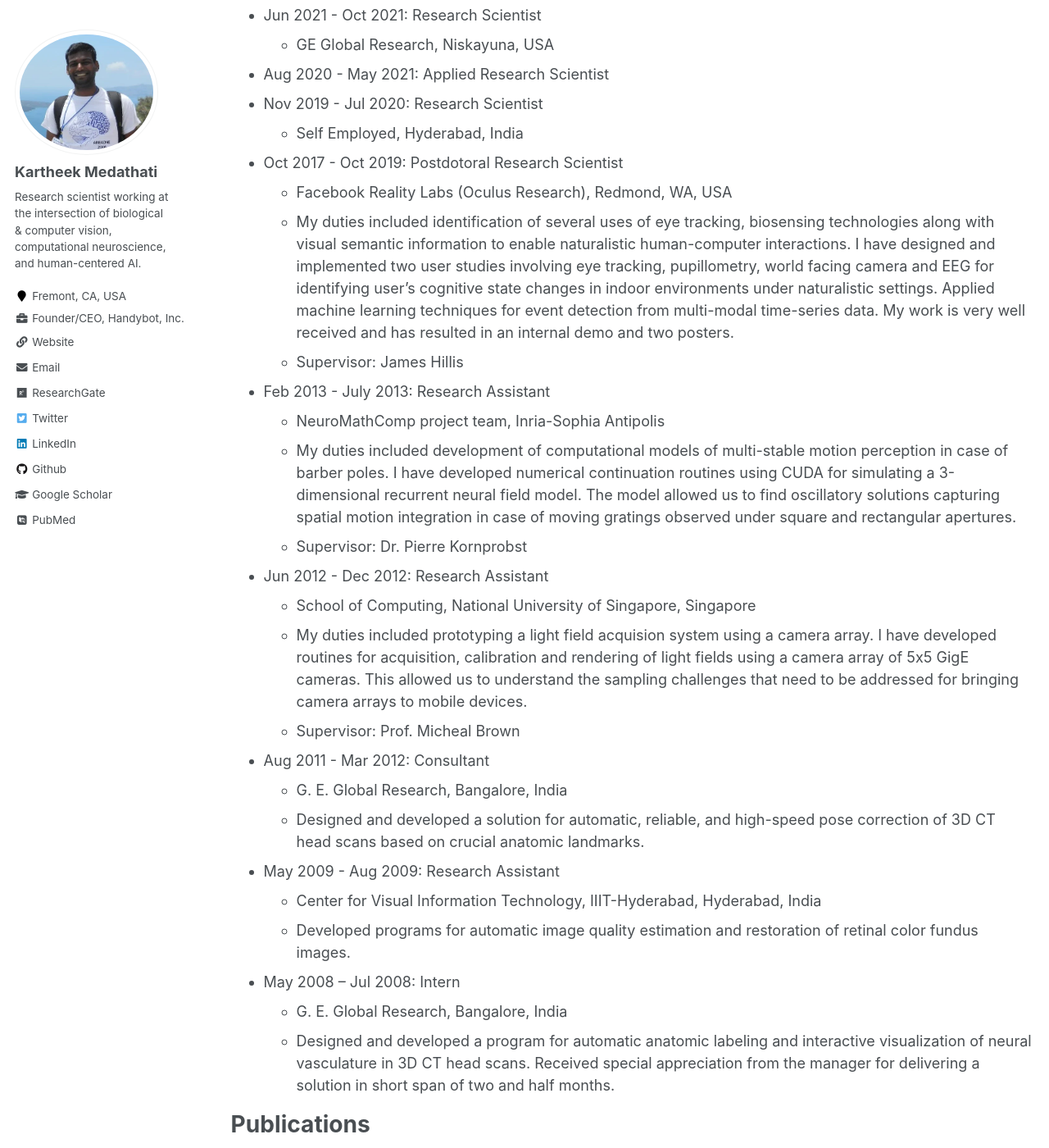
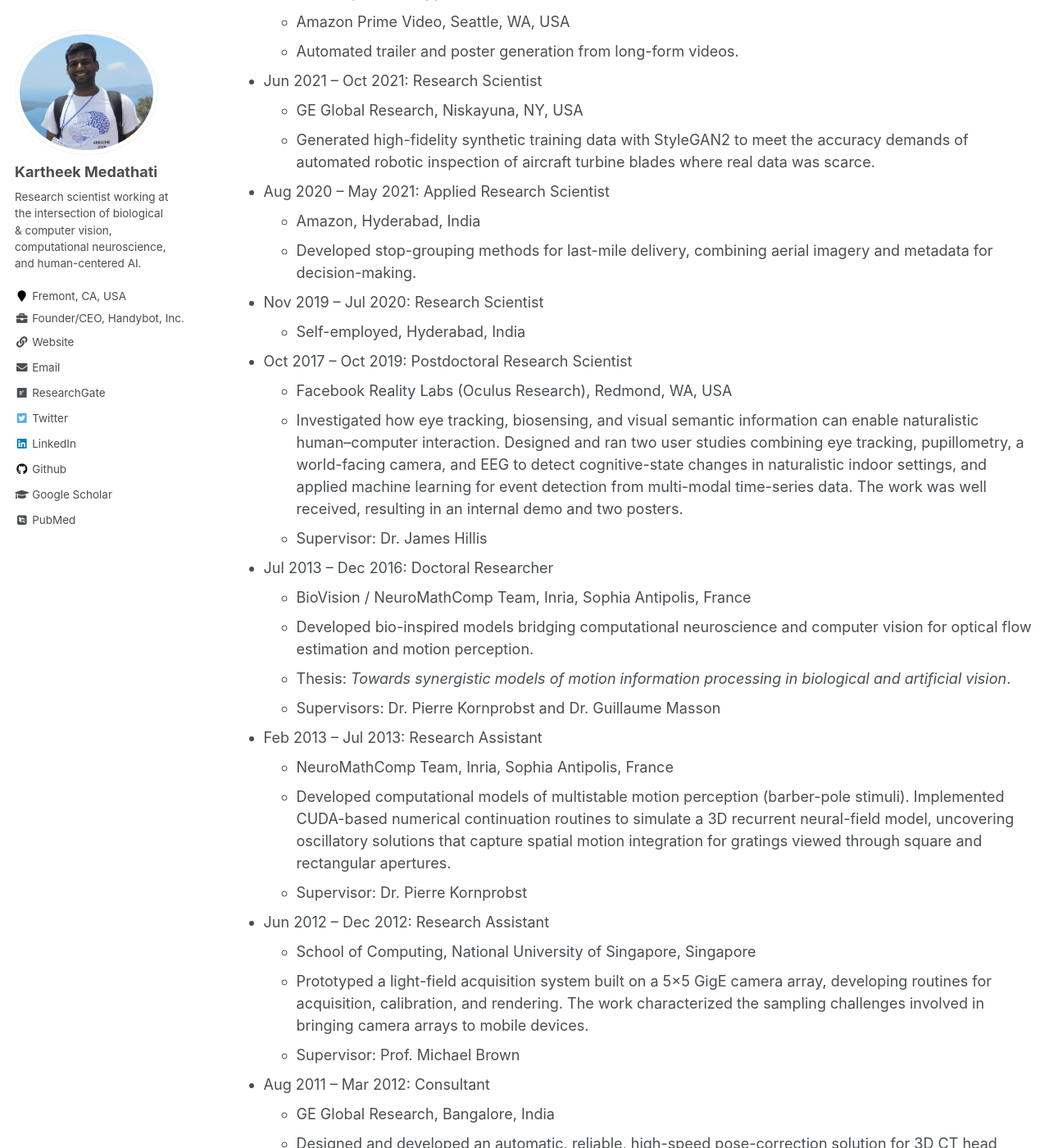
Before and after one commit to kartheekmedathati/kartheekmedathati.github.io, a Jekyll site: the page built from _pages/cv.md, in a window 1280 px wide and 1400 px high, scrolled down 448 px. Shown: the whole window at 82% size. Built offline with Jekyll 4.4.1, drawn with Linux system fonts in a browser that asks for light colours; some web fonts are replaced; some of the changed text lies outside the part shown.

Commit message:
Polish and complete CV page
- Rewrite all work descriptions in a consistent action-verb style
- Add Amazon Prime Video (Applied Research Scientist II), GE/StyleGAN2,
  Amazon Hyderabad (last-mile delivery), and the PhD (Inria, 2013–2016) entries
- Add thesis title and a service entry (EUSIPCO 2015 student volunteer)
- Homogenize dates, locations, degrees, company names, and supervisor titles
- Fix typos and heading hierarchy (sections now h2 under a single h1)

Co-Authored-By: Claude Opus 4.7 (1M context) <noreply@anthropic.com>

```diff
--- a/_pages/cv.md
+++ b/_pages/cv.md
@@ -10,55 +10,69 @@ redirect_from:
 {% include base_path %}
 
 Education
-======
-* B. Tech. in ECE, IIIT-Hyderabad, 2009
+------
+* B.Tech. in ECE, IIIT-Hyderabad, 2009
 * M.S. in ECE, IIIT-Hyderabad, 2011
-* Ph.D in Automatic Signal and Image Processing, INRIA/UCA, 2016
+* Ph.D. in Automatic Signal and Image Processing, Inria / Université Côte d'Azur, 2016
 
 Work experience
-======
+------
 
-* Oct 2021 - Apr 2023: Applied Research Scientist
-  * Amazon Prime Video, Seattle, USA
-* Jun 2021 - Oct 2021: Research Scientist
-  * GE Global Research, Niskayuna, USA
-* Aug 2020 - May 2021: Applied Research Scientist
-* Nov 2019 - Jul 2020: Research Scientist
-  * Self Employed, Hyderabad, India
-* Oct 2017 - Oct 2019: Postdotoral Research Scientist
+* Oct 2021 – Apr 2023: Applied Research Scientist II
+  * Amazon Prime Video, Seattle, WA, USA
+  * Automated trailer and poster generation from long-form videos.
+
+* Jun 2021 – Oct 2021: Research Scientist
+  * GE Global Research, Niskayuna, NY, USA
+  * Generated high-fidelity synthetic training data with StyleGAN2 to meet the accuracy demands of automated robotic inspection of aircraft turbine blades where real data was scarce.
+
+* Aug 2020 – May 2021: Applied Research Scientist
+  * Amazon, Hyderabad, India
+  * Developed stop-grouping methods for last-mile delivery, combining aerial imagery and metadata for decision-making.
+
+* Nov 2019 – Jul 2020: Research Scientist
+  * Self-employed, Hyderabad, India
+
+* Oct 2017 – Oct 2019: Postdoctoral Research Scientist
   * Facebook Reality Labs (Oculus Research), Redmond, WA, USA
-  * My duties included identification of several uses of eye tracking, biosensing technologies along with visual semantic information to enable naturalistic human-computer interactions. I have designed and implemented two user studies involving eye tracking, pupillometry, world facing camera and EEG for identifying user’s cognitive state changes in indoor environments under naturalistic settings. Applied machine learning techniques for event detection from multi-modal time-series data. My work is very well received and has resulted in an internal demo and two posters.
-  * Supervisor: James Hillis
+  * Investigated how eye tracking, biosensing, and visual semantic information can enable naturalistic human–computer interaction. Designed and ran two user studies combining eye tracking, pupillometry, a world-facing camera, and EEG to detect cognitive-state changes in naturalistic indoor settings, and applied machine learning for event detection from multi-modal time-series data. The work was well received, resulting in an internal demo and two posters.
+  * Supervisor: Dr. James Hillis
 
-* Feb 2013 - July 2013: Research Assistant
-  * NeuroMathComp project team, Inria-Sophia Antipolis
-  * My duties included development of computational models of multi-stable motion perception in case of barber poles. I have developed numerical continuation routines using CUDA for simulating a 3-dimensional recurrent neural field model. The model allowed us to find oscillatory solutions capturing spatial motion integration in case of moving gratings observed under square and rectangular apertures.
+* Jul 2013 – Dec 2016: Doctoral Researcher
+  * BioVision / NeuroMathComp Team, Inria, Sophia Antipolis, France
+  * Developed bio-inspired models bridging computational neuroscience and computer vision for optical flow estimation and motion perception.
+  * Thesis: *Towards synergistic models of motion information processing in biological and artificial vision*.
+  * Supervisors: Dr. Pierre Kornprobst and Dr. Guillaume Masson
+
+* Feb 2013 – Jul 2013: Research Assistant
+  * NeuroMathComp Team, Inria, Sophia Antipolis, France
+  * Developed computational models of multistable motion perception (barber-pole stimuli). Implemented CUDA-based numerical continuation routines to simulate a 3D recurrent neural-field model, uncovering oscillatory solutions that capture spatial motion integration for gratings viewed through square and rectangular apertures.
   * Supervisor: Dr. Pierre Kornprobst
 
-* Jun 2012 - Dec 2012: Research Assistant
+* Jun 2012 – Dec 2012: Research Assistant
   * School of Computing, National University of Singapore, Singapore
-  * My duties included prototyping a light field acquision system using a camera array. I have developed routines for acquisition, calibration and rendering of light fields using a camera array of 5x5 GigE cameras. This allowed us to understand the sampling challenges that need to be addressed for bringing camera arrays to mobile devices.
-  * Supervisor: Prof. Micheal Brown
+  * Prototyped a light-field acquisition system built on a 5×5 GigE camera array, developing routines for acquisition, calibration, and rendering. The work characterized the sampling challenges involved in bringing camera arrays to mobile devices.
+  * Supervisor: Prof. Michael Brown
 
-* Aug 2011 - Mar 2012: Consultant
-  * G. E. Global Research, Bangalore, India
-  * Designed and developed a solution for automatic, reliable, and high-speed pose correction of 3D CT head scans based on crucial anatomic landmarks.
+* Aug 2011 – Mar 2012: Consultant
+  * GE Global Research, Bangalore, India
+  * Designed and developed an automatic, reliable, high-speed pose-correction solution for 3D CT head scans, driven by key anatomical landmarks.
 
-* May 2009 - Aug 2009: Research Assistant
-  * Center for Visual Information Technology, IIIT-Hyderabad, Hyderabad, India
-  * Developed programs for automatic image quality estimation and restoration of retinal color fundus images.
+* May 2009 – Aug 2009: Research Assistant
+  * Center for Visual Information Technology, IIIT-Hyderabad, India
+  * Developed methods for automatic image-quality estimation and restoration of color retinal fundus images.
 
 * May 2008 – Jul 2008: Intern
-  * G. E. Global Research, Bangalore, India
-  * Designed and developed a program for automatic anatomic labeling and interactive visualization of neural vasculature in 3D CT head scans. Received special appreciation from the manager for delivering a solution in short span of two and half months.
-
+  * GE Global Research, Bangalore, India
+  * Designed and developed a tool for automatic anatomical labeling and interactive visualization of neural vasculature in 3D CT head scans — recognized by the manager for delivering it within two and a half months.
 
 Publications
-======
+------
   <ul>{% for post in site.publications %}
     {% include archive-single-cv.html %}
   {% endfor %}</ul>
 
 Service and leadership
-======
-* Program Committee member, Mutual Benefits of Cognitive and Computer Vision, ICCV, 2017
+------
+* Program Committee member, Mutual Benefits of Cognitive and Computer Vision workshop, ICCV 2017
+* Student Volunteer, EUSIPCO 2015
```
